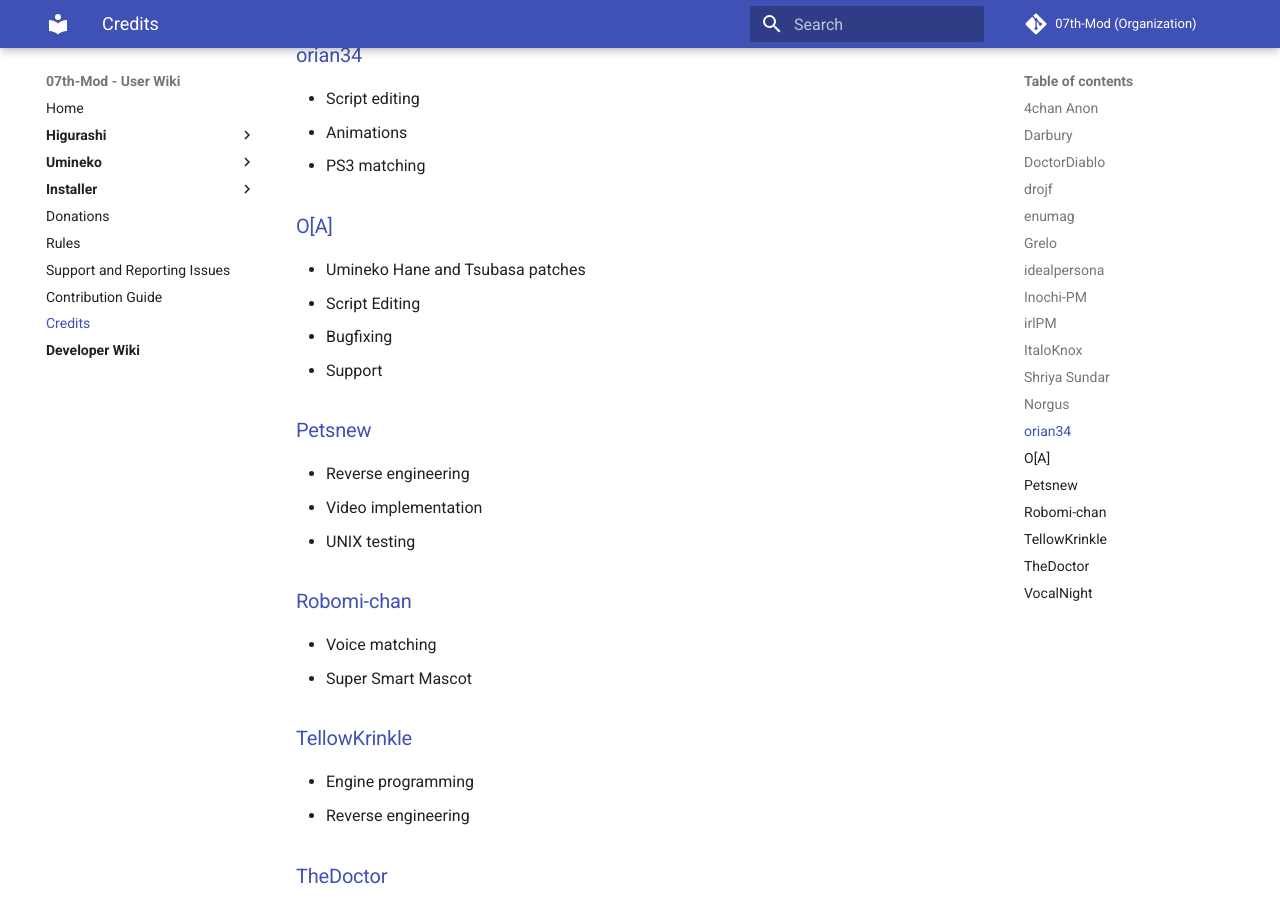
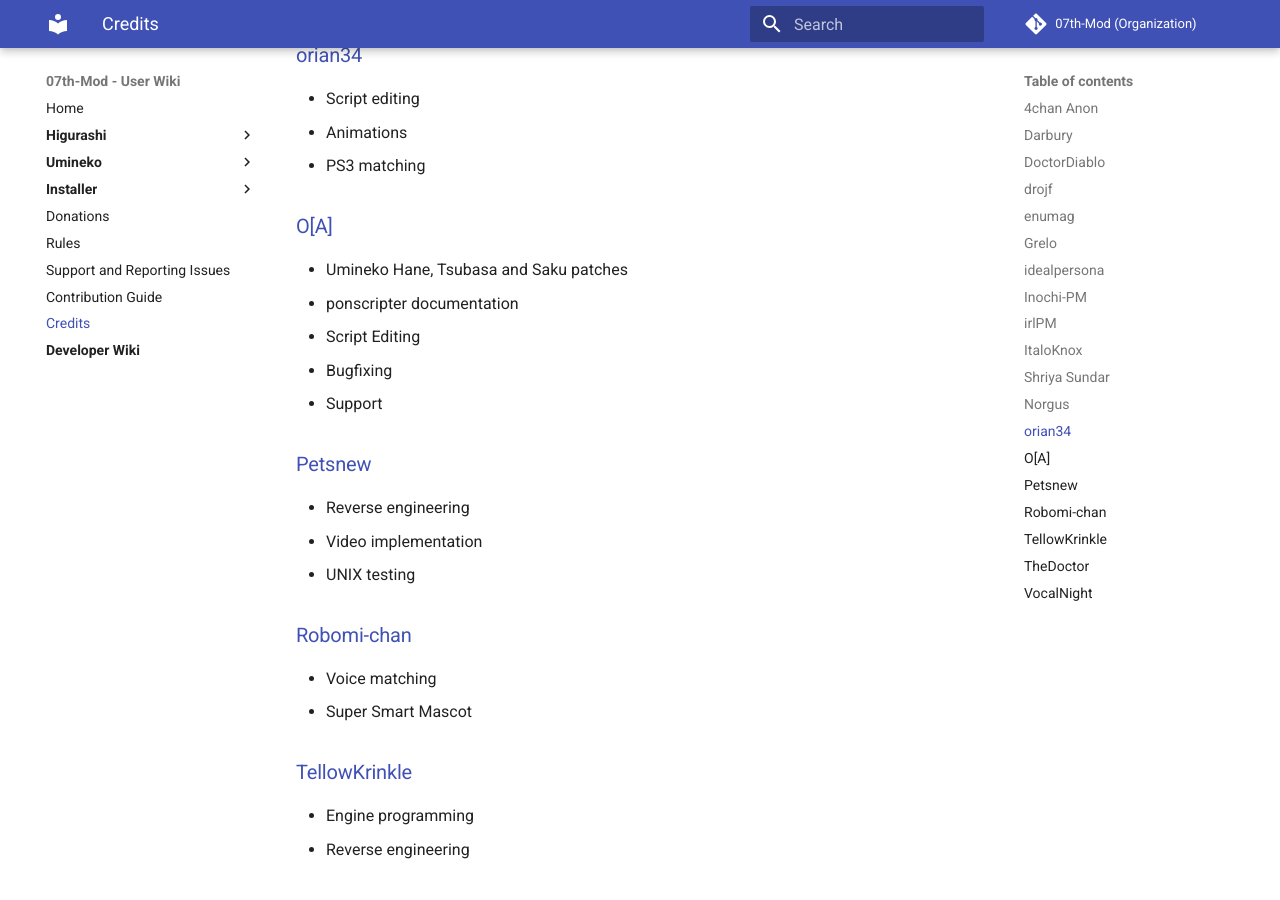
Before and after one commit to 07th-mod/wiki, an MkDocs documentation site: the page built from docs/Credits.md, in a window 1280 px wide and 900 px high, scrolled down 2104 px. Built offline with MkDocs 1.6.1 and Material for MkDocs 9.7.7, drawn with Linux system fonts in a browser that asks for light colours.

Commit message:
Update Credits.md

```diff
--- a/docs/Credits.md
+++ b/docs/Credits.md
@@ -77,7 +77,8 @@
 
 ### [O\[A\]](https://github.com/ooa113y)
 
-* Umineko Hane and Tsubasa patches
+* Umineko Hane, Tsubasa and Saku patches
+* ponscripter documentation
 * Script Editing
 * Bugfixing
 * Support
```
